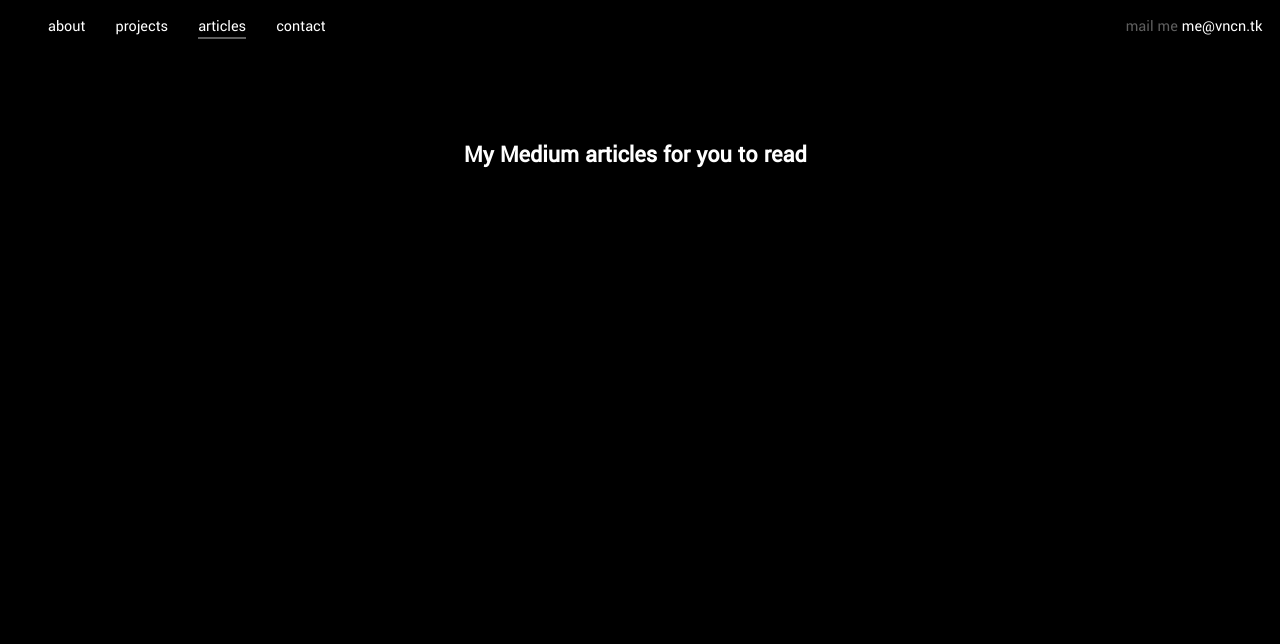
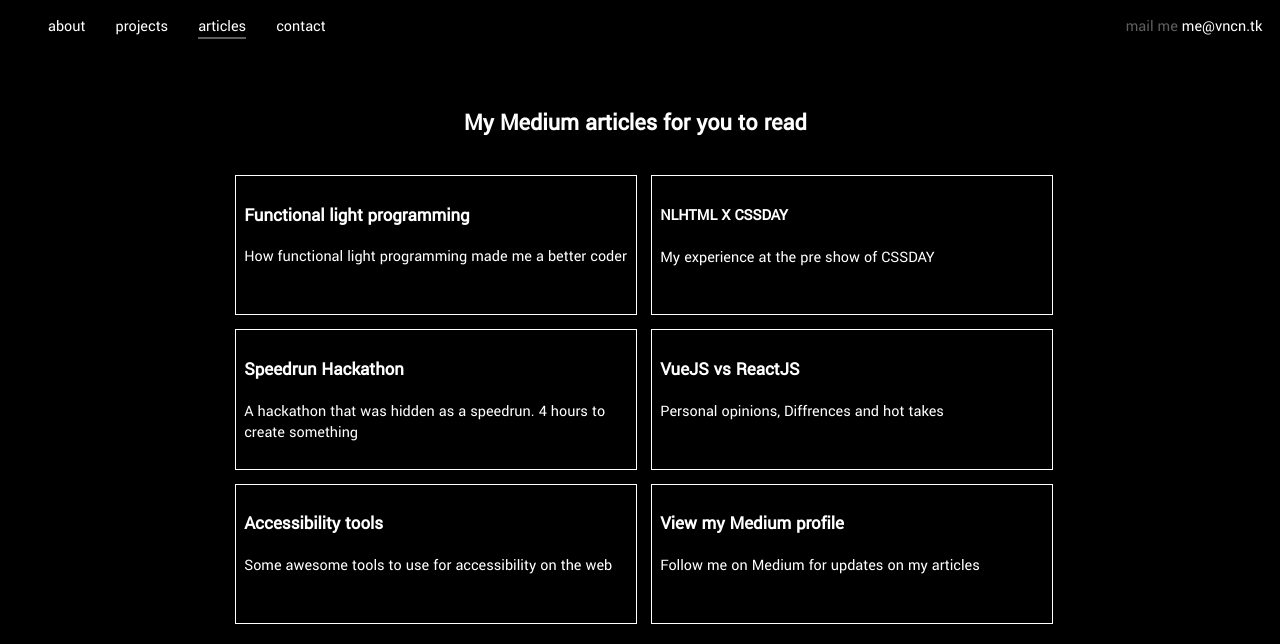
Before and after one commit to VincentKempers/portfolio-2018, a website: page articles.html in a window 1280 px wide. Shown: the top 644 px of the page. Drawn offline with Linux system fonts and the light colour scheme.

Commit message:
add articles from my medium posts

```diff
--- a/articles.html
+++ b/articles.html
@@ -23,15 +23,57 @@
         </li>
       </ul>
     </nav>
-    <main>
+    <main class="articles">
       <section>
         <h1>My Medium articles for you to read</h1>
-        <article class="article-blocks">
-          <div class="article"></div>
-          <div class="article"></div>
-          <div class="article"></div>
-          <div class="article"></div>
-        </article>
+        <div class="article-grid">
+          <article class="the-article">
+            <a href="">
+              <h3>Functional light programming</h3>
+              <span
+                >How functional light programming made me a better coder
+              </span>
+            </a>
+          </article>
+
+          <article class="the-article">
+            <a href="">
+              <h4>NLHTML X CSSDAY</h4>
+              <span> My experience at the pre show of CSSDAY </span>
+            </a>
+          </article>
+
+          <article class="the-article">
+            <a href="">
+              <h3>Speedrun Hackathon</h3>
+              <span>
+                A hackathon that was hidden as a speedrun. 4 hours to create
+                something
+              </span>
+            </a>
+          </article>
+
+          <article class="the-article">
+            <a href="">
+              <h3>VueJS vs ReactJS</h3>
+              <span> Personal opinions, Diffrences and hot takes </span>
+            </a>
+          </article>
+          <article class="the-article">
+            <a href="">
+              <h3>Accessibility tools</h3>
+              <span>
+                Some awesome tools to use for accessibility on the web
+              </span>
+            </a>
+          </article>
+          <article class="the-article">
+            <a href="">
+              <h3>View my Medium profile</h3>
+              <span>Follow me on Medium for updates on my articles</span>
+            </a>
+          </article>
+        </div>
       </section>
     </main>
     <footer>
--- a/master.css
+++ b/master.css
@@ -64,7 +64,7 @@ main > section {
 }
 
 main {
-  margin: 5em 0 0 0;
+  margin: 3em 0 0 0;
 }
 
 main > section > .title {
@@ -120,3 +120,52 @@ footer ul li {
 footer ul li:first-of-type {
   color: #5e5e5e;
 }
+
+/* Article page */
+
+.article-grid {
+  display: grid;
+  grid-template: repeat(3, 1fr) / repeat(3, 1fr);
+  max-width: 50em;
+  margin: 1em auto;
+  display: grid;
+  grid-template: repeat(3, 1fr) / repeat(2, 1fr);
+  grid-gap: 2em;
+}
+
+.artcile-grid > article {
+  position: relative;
+  width: 100%;
+  height: 100%;
+}
+
+.the-article > a {
+  display: block;
+  border: 1px solid white;
+  color: white;
+  text-decoration: none;
+  padding: 0.5em;
+  display: block;
+  padding: 0.5em;
+  border: 1px solid white;
+  transition: 200ms cubic-bezier(0, 0, 0.2, 1);
+  position: relative;
+  width: 100%;
+  height: 100%;
+}
+
+.the-article > a::after {
+  content: "";
+  width: 100%;
+  height: 1px;
+  transform: scaleX(0);
+  background-color: white;
+  position: absolute;
+  bottom: -3px;
+  left: -3px;
+  transition: transform 250ms cubic-bezier(0.4, 0, 0, 1);
+}
+
+.the-article > a:hover {
+  background-color: rgba(255, 255, 255, 0.2);
+}
```
